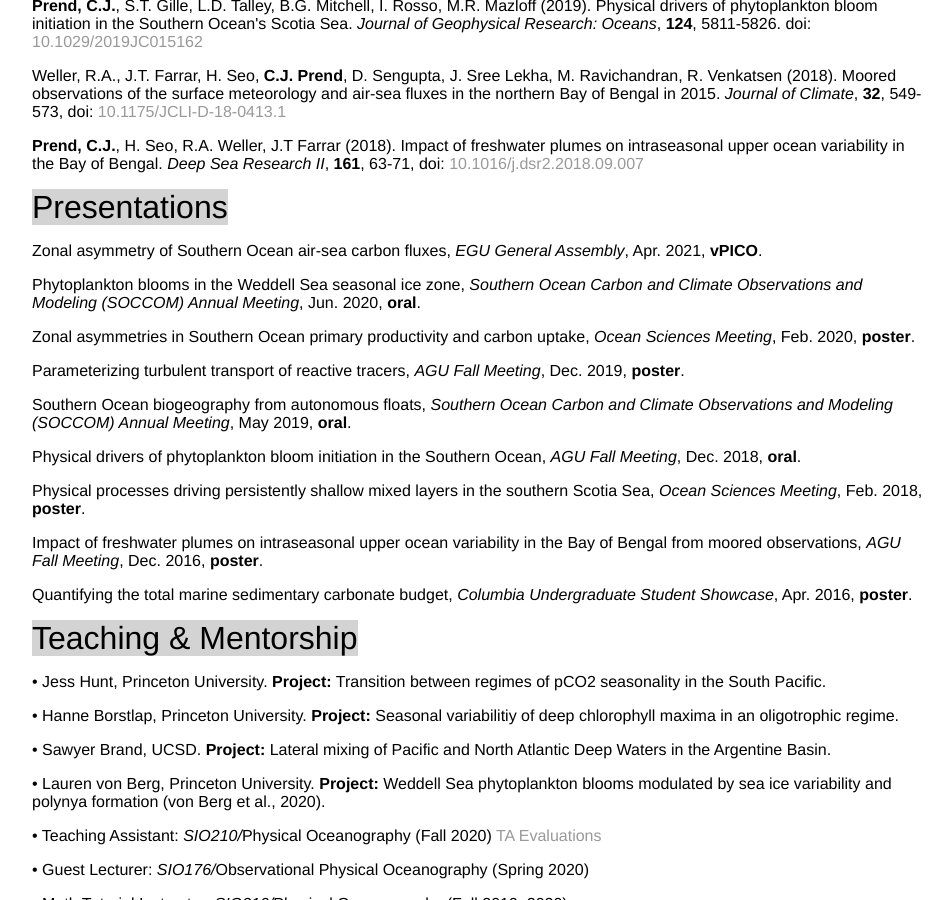
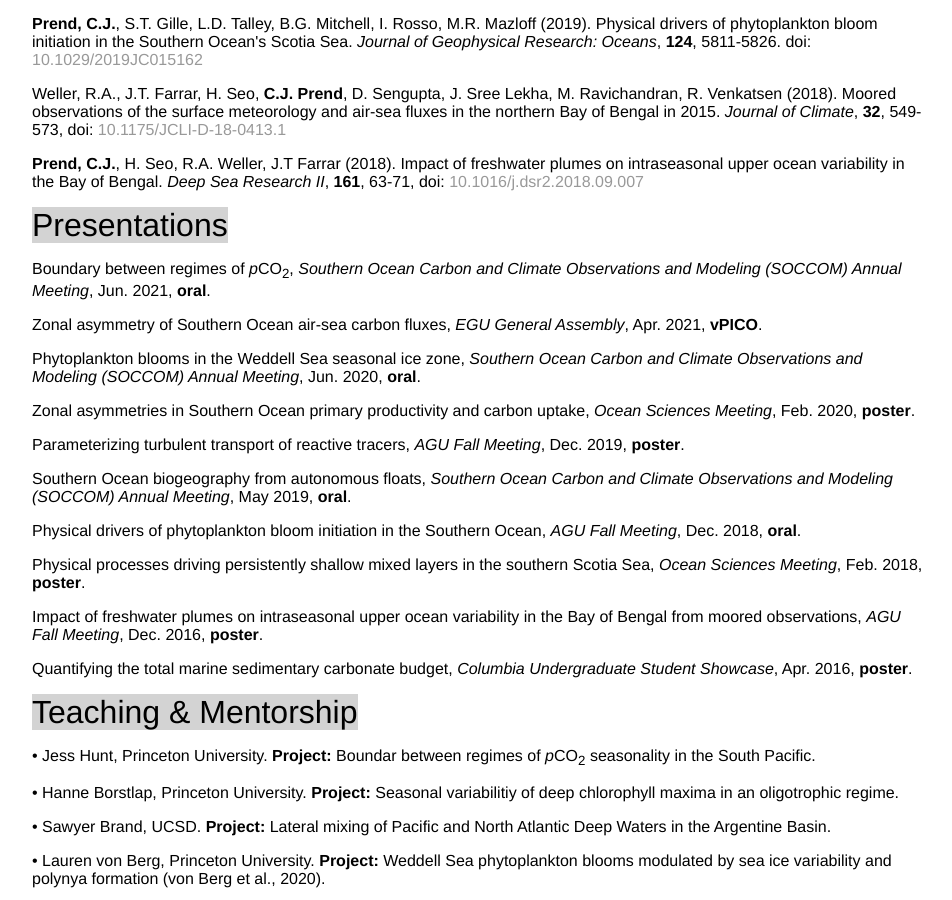
Before and after one commit to cprend/cprend.github.io, a Jekyll site: the page cv/index.html, which Jekyll copies as it is, in a window 1280 px wide and 900 px high, scrolled down 918 px. Shown: the whole window, without its empty margins (160-1112 px from the left). Built offline with Jekyll 4.4.1, drawn with Linux system fonts in a browser that asks for light colours; some of the changed text lies outside the part shown.

Commit message:
Update index.html

```diff
--- a/cv/index.html
+++ b/cv/index.html
@@ -25,6 +25,7 @@
 		<p1>Research Interests</p1>
 		<p>Southern Ocean dynamics, biophysical interactions, turbulence and mixing processes, large-scale ocean circulation</p>
 		<p1>Honors & Awards</p1><p>
+		<em>2021</em> &nbsp;&nbsp;&nbsp;&nbsp;&nbsp;&nbsp;&nbsp;&nbsp;&nbsp;&nbsp;&nbsp;&nbsp; Outstanding Student Presentation Award, EGU General Assembly<br/>
 		<em>2020</em> &nbsp;&nbsp;&nbsp;&nbsp;&nbsp;&nbsp;&nbsp;&nbsp;&nbsp;&nbsp;&nbsp;&nbsp; Achievement Rewards for College Scientists (ARCS) Foundation Fellowship<br/>
 		<em>2020</em> &nbsp;&nbsp;&nbsp;&nbsp;&nbsp;&nbsp;&nbsp;&nbsp;&nbsp;&nbsp;&nbsp;&nbsp; Chateaubriand Fellowship, French Embassy to the USA<br/>
 		<em>2019</em> &nbsp;&nbsp;&nbsp;&nbsp;&nbsp;&nbsp;&nbsp;&nbsp;&nbsp;&nbsp;&nbsp;&nbsp; Geophysical Fluid Dynamics Fellowship, Woods Hole Oceanographic Institution<br/>
@@ -47,6 +48,7 @@
 		<p><b>Prend, C.J.</b>, H. Seo, R.A. Weller, J.T Farrar (2018). Impact of freshwater plumes on intraseasonal
 		upper ocean variability in the Bay of Bengal. <em>Deep Sea Research II</em>, <b>161</b>, 63-71, doi: <a href="https://www.sciencedirect.com/science/article/pii/S0967064517304010?via%3Dihub">10.1016/j.dsr2.2018.09.007</a></p>
 		<p1>Presentations</p1>
+		<p>Boundary between regimes of <em>p</em>CO<sub>2</sub>, <em>Southern Ocean Carbon and Climate Observations and Modeling (SOCCOM) Annual Meeting</em>, Jun. 2021, <b>oral</b>.</p>
 		<p>Zonal asymmetry of Southern Ocean air-sea carbon fluxes, <em>EGU General Assembly</em>, Apr. 2021, <b>vPICO</b>.</p>
 		<p>Phytoplankton blooms in the Weddell Sea seasonal ice zone, <em>Southern Ocean Carbon and Climate Observations and Modeling (SOCCOM) Annual Meeting</em>, Jun. 2020, <b>oral</b>.</p>
 		<p>Zonal asymmetries in Southern Ocean primary productivity and carbon uptake, <em>Ocean Sciences Meeting</em>, Feb. 2020, <b>poster</b>.</p>
@@ -59,7 +61,7 @@
 			<em>AGU Fall Meeting</em>, Dec. 2016, <b>poster</b>.</p>
 		<p>Quantifying the total marine sedimentary carbonate budget, <em>Columbia Undergraduate Student Showcase</em>, Apr. 2016, <b>poster</b>.</p>
 		<p1>Teaching & Mentorship</p1>
-		<p>• Jess Hunt, Princeton University. <b>Project:</b> Transition between regimes of pCO2 seasonality in the South Pacific.</p>
+		<p>• Jess Hunt, Princeton University. <b>Project:</b> Boundar between regimes of <em>p</em>CO<sub>2</sub> seasonality in the South Pacific.</p>
 		<p>• Hanne Borstlap, Princeton University. <b>Project:</b> Seasonal variabilitiy of deep chlorophyll maxima in an oligotrophic regime.</p>
 		<p>• Sawyer Brand, UCSD. <b>Project:</b> Lateral mixing of Pacific and North Atlantic Deep Waters in the Argentine Basin.</p>
 		<p>• Lauren von Berg, Princeton University. <b>Project:</b> Weddell Sea phytoplankton blooms modulated by sea ice variability and polynya formation (von Berg et al., 2020).</p>
```
